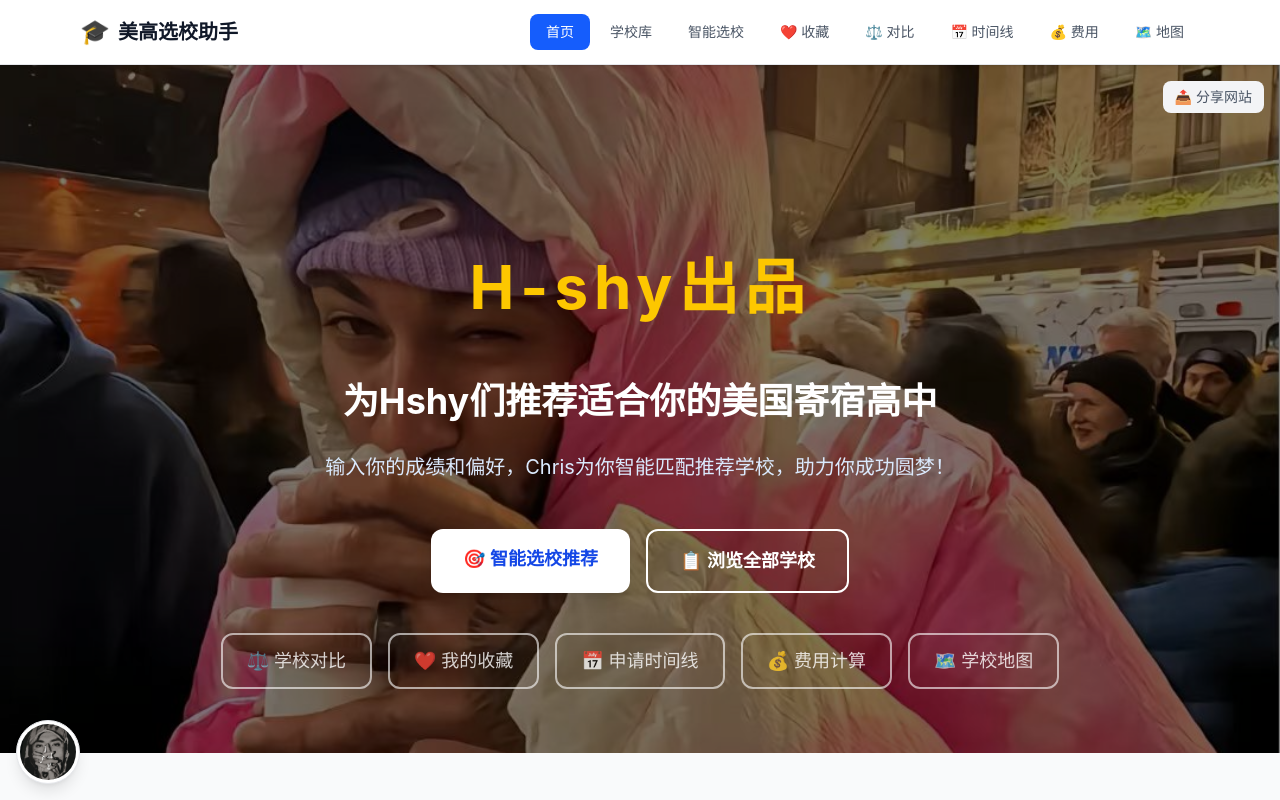
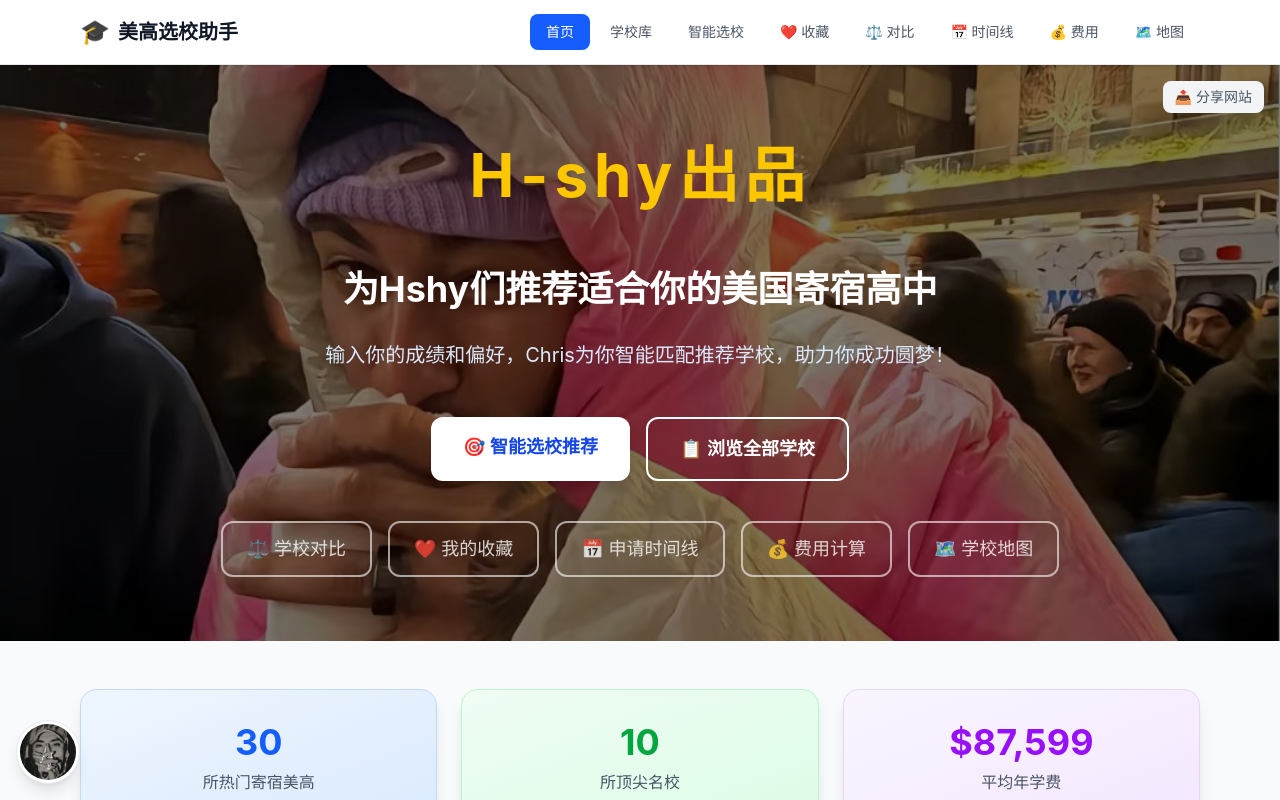
Before and after one commit to Hshyyy/meigao-helper, a React (Vite) app: page / in a window 1280 px wide. Shown: the top 800 px of the page. Built offline with nearby package versions, Linux system fonts and the light colour scheme.

Commit message:
H-shy出品上移到冷帽上方

```diff
--- a/src/pages/Home.tsx
+++ b/src/pages/Home.tsx
@@ -35,7 +35,7 @@ export default function Home() {
           <ShareButton url={window.location.origin} label="分享网站" />
         </div>
         <div className="max-w-6xl mx-auto px-4 pt-48 pb-16 text-center">
-          <p className="text-5xl md:text-6xl text-yellow-400 mb-16 font-bold tracking-widest">H-shy出品</p>
+          <p className="text-5xl md:text-6xl text-yellow-400 mb-16 font-bold tracking-widest -mt-28">H-shy出品</p>
           <h1 className="text-3xl md:text-4xl font-bold mb-8">
             为Hshy们推荐适合你的美国寄宿高中
           </h1>
```
